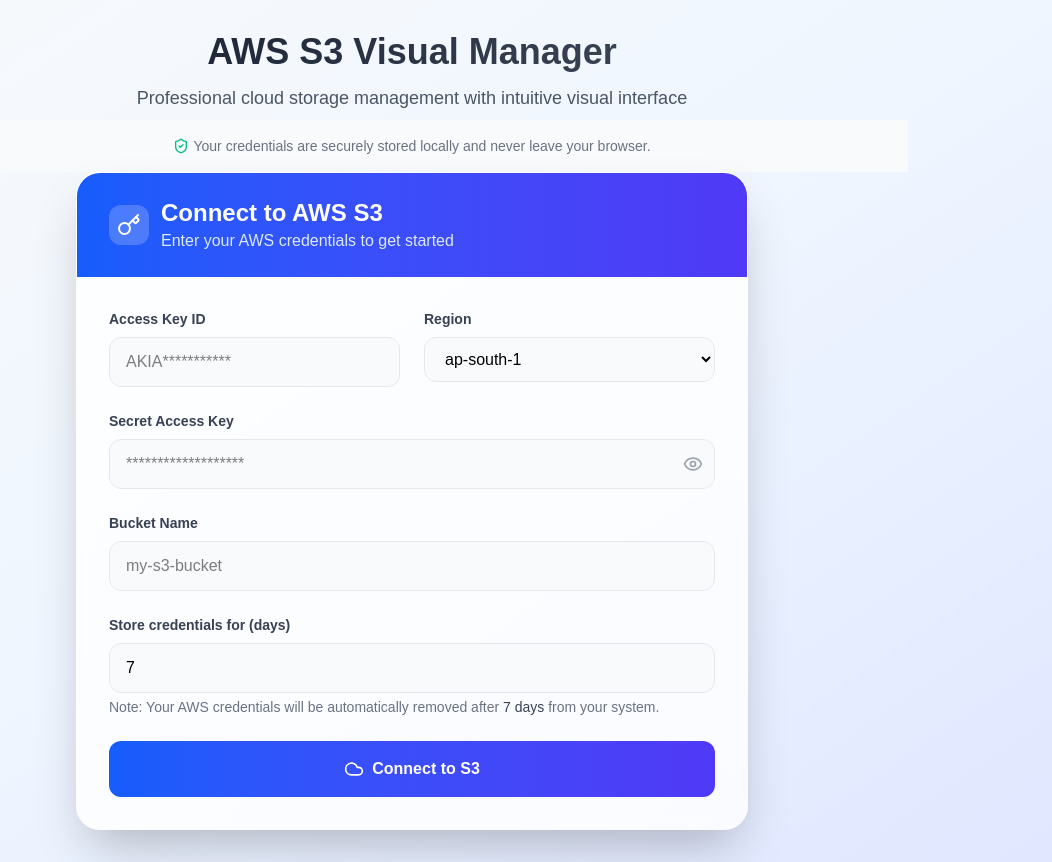
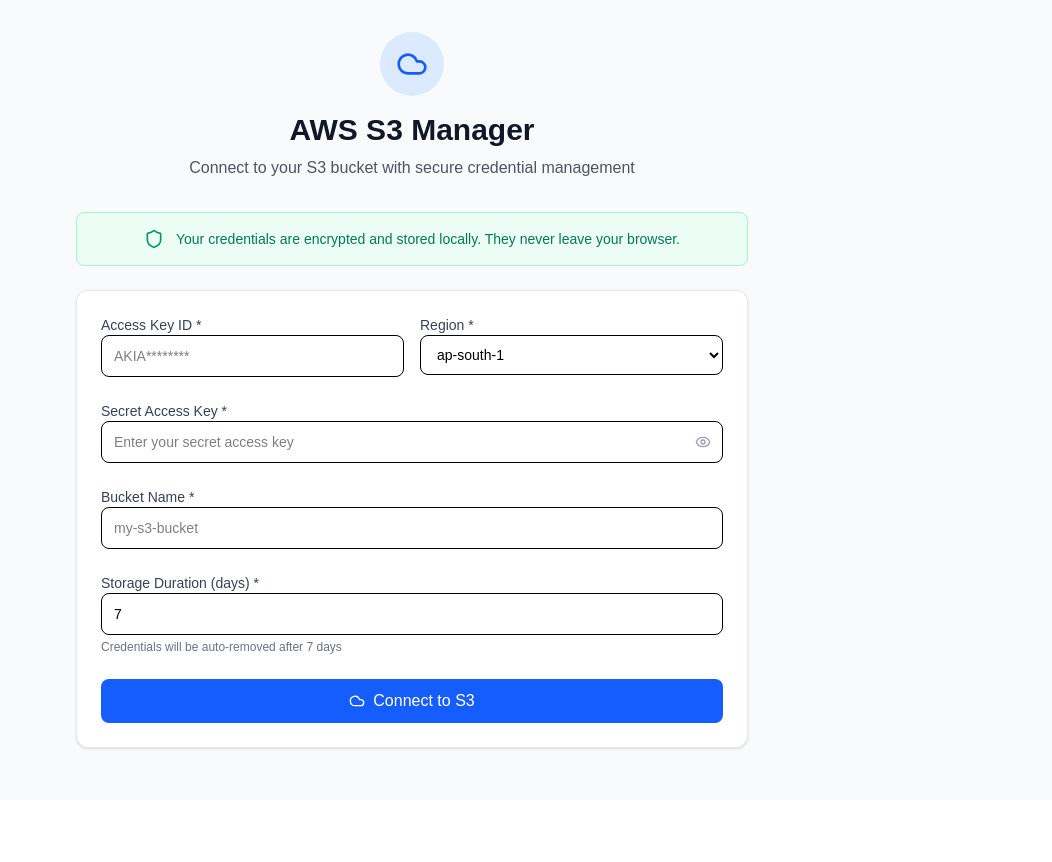
Before and after one commit to sagar-yenkure/s3visualizer, a Next.js app: page /credentials in a window 1280 px wide. Shown: the whole page, without its empty margins (228-1280 px from the left). After the commit the page ends 800 px from the top, so only its background shows below. Built offline with nearby package versions, Linux system fonts and the light colour scheme.

Commit message:
feat: enhance AWS S3 credential management with form validation and new dependencies

```diff
--- a/package.json
+++ b/package.json
@@ -13,6 +13,7 @@
     "@aws-sdk/lib-storage": "^3.850.0",
     "@aws-sdk/s3-request-presigner": "^3.850.0",
     "@eslint/js": "^9.31.0",
+    "@hookform/resolvers": "^5.2.0",
     "@tanstack/react-query": "^5.83.0",
     "@vitejs/plugin-react": "^4.7.0",
     "autoprefixer": "^10.4.21",
@@ -28,9 +29,11 @@
     "react": "19.1.0",
     "react-dom": "19.1.0",
     "react-dropzone": "^14.3.8",
+    "react-hook-form": "^7.61.1",
     "react-hot-toast": "^2.5.2",
     "typescript-eslint": "^8.38.0",
-    "vite": "^7.0.6"
+    "vite": "^7.0.6",
+    "zod": "^4.0.13"
   },
   "devDependencies": {
     "@eslint/eslintrc": "^3",
--- a/src/components/CredentialManager.tsx
+++ b/src/components/CredentialManager.tsx
@@ -1,118 +1,115 @@
 "use client";
 
 import React, { useState } from "react";
-import {
-  Eye,
-  EyeOff,
-  Key,
-  Cloud,
-  AlertCircle,
-  ShieldCheck,
-} from "lucide-react";
-import { AWSCredentials } from "../types";
+import { Eye, EyeOff, Cloud, AlertCircle, Shield, Loader2 } from "lucide-react";
+import { useForm } from "react-hook-form";
+import { zodResolver } from "@hookform/resolvers/zod";
+import { awsCredentialsSchema } from "@/zod/awsSchema";
+import { regions } from "@/constants";
 import { useTestS3Connection } from "@/features/S3Feature";
-import { regions } from "@/constants";
 
 export const CredentialManager = () => {
   const [showSecretKey, setShowSecretKey] = useState(false);
   const [error, setError] = useState<string | null>(null);
 
-  const [expireDays, setExpireDays] = useState<number>(7); // Default 7 days
-  const [credentials, setCredentials] = useState<AWSCredentials>({
+  const {
+    register,
+    handleSubmit,
+    watch,
+    formState: { errors },
+  } = useForm({
+    resolver: zodResolver(awsCredentialsSchema),
+    defaultValues: {
       accessKeyId: "",
       secretAccessKey: "",
       region: "ap-south-1",
       bucketName: "",
+      expireDays: 7,
+    },
   });
 
-  const { mutate, isPending: isConnecting } = useTestS3Connection(credentials,expireDays);
+  const credentials = watch(); // for useTestS3Connection
+  const { mutate, isPending: isConnecting } = useTestS3Connection(
+    {
+      accessKeyId: credentials.accessKeyId,
+      secretAccessKey: credentials.secretAccessKey,
+      region: credentials.region,
+      bucketName: credentials.bucketName,
+    },
+    credentials.expireDays
+  );
 
-  const handleSubmit = async (e: React.FormEvent) => {
-    if (!credentials) return;
-    e.preventDefault();
+  const onSubmit = () => {
+    setError(null);
     mutate();
   };
 
-  const handleInputChange =
-    (field: keyof AWSCredentials) =>
-    (e: React.ChangeEvent<HTMLInputElement | HTMLSelectElement>) => {
-      setCredentials((prev) => ({ ...prev, [field]: e.target.value }));
-      if (error) setError(null);
-    };
-
   return (
-    <section className="min-h-screen bg-gradient-to-br from-slate-50 via-blue-50 to-indigo-100">
-      <div className="max-w-5xl mx-auto px-4 py-8">
-        <header className="text-center mb-2">
-          <h1 className="text-4xl font-bold bg-gradient-to-r from-gray-900 to-gray-600 bg-clip-text text-transparent mb-3">
-            AWS S3 Visual Manager
+    <div className="min-h-screen bg-gray-50 py-8 px-4">
+      <div className="max-w-2xl mx-auto">
+        {/* Header */}
+        <div className="text-center mb-8">
+          <div className="inline-flex items-center justify-center w-16 h-16 bg-blue-100 rounded-full mb-4">
+            <Cloud className="w-8 h-8 text-blue-600" />
+          </div>
+          <h1 className="text-3xl font-bold text-gray-900 mb-2">
+            AWS S3 Manager
           </h1>
-          <p className="text-lg text-gray-600 max-w-2xl mx-auto">
-            Professional cloud storage management with intuitive visual
-            interface
-          </p>
-        </header>
-
-        <div className="px-6 py-4 bg-gray-50 text-center">
-          <p className="text-sm text-gray-500 flex items-center justify-center gap-1">
-            <ShieldCheck className="w-4 h-4 text-emerald-500" />
-            Your credentials are securely stored locally and never leave your
-            browser.
+          <p className="text-gray-600 max-w-lg mx-auto">
+            Connect to your S3 bucket with secure credential management
           </p>
         </div>
 
-        <div className="max-w-2xl mx-auto">
-          <div className="bg-white/80 backdrop-blur-sm rounded-3xl shadow-2xl border border-white/20 overflow-hidden">
-            <div className="bg-gradient-to-r from-blue-600 to-indigo-600 px-8 py-6">
-              <div className="flex items-center space-x-3">
-                <div className="p-2 bg-white/20 rounded-xl">
-                  <Key className="w-6 h-6 text-white" />
-                </div>
-                <div>
-                  <h2 className="text-2xl font-bold text-white">
-                    Connect to AWS S3
-                  </h2>
-                  <p className="text-blue-100">
-                    Enter your AWS credentials to get started
+        {/* Security Notice */}
+        <div className="bg-emerald-50 border border-emerald-200 rounded-lg p-4 mb-6">
+          <div className="flex items-start space-x-3 justify-center">
+            <Shield className="w-5 h-5 text-emerald-600" />
+
+            <p className="text-sm text-emerald-700">
+              Your credentials are encrypted and stored locally. They never
+              leave your browser.
             </p>
           </div>
         </div>
-            </div>
 
-            <form onSubmit={handleSubmit} className="p-8 space-y-6 text-black">
+        {/* Form */}
+        <form
+          onSubmit={handleSubmit(onSubmit)}
+          className="bg-white text-black rounded-xl shadow-sm border border-gray-200 p-6 space-y-6"
+        >
           {error && (
-                <div className="flex items-center space-x-3 p-4 bg-red-50 border border-red-200 rounded-xl">
+            <div className="flex items-center space-x-3 p-3 bg-red-50 border border-red-200 rounded-lg">
               <AlertCircle className="w-5 h-5 text-red-500 flex-shrink-0" />
-                  <p className="text-red-700">{error}</p>
+              <p className="text-sm text-red-700">{error}</p>
             </div>
           )}
 
-              <div className="grid md:grid-cols-2 gap-6">
-                <div className="space-y-2">
-                  <label className="block text-sm font-semibold text-gray-700">
-                    Access Key ID
+          <div className="grid md:grid-cols-2 gap-4">
+            <div>
+              <label className="block text-sm font-medium text-gray-700">
+                Access Key ID *
               </label>
               <input
-                    type="text"
-                    value={credentials.accessKeyId}
-                    onChange={handleInputChange("accessKeyId")}
-                    className="w-full px-4 py-3 border border-gray-200 rounded-xl focus:ring-2 focus:ring-blue-500 focus:border-transparent transition-all duration-200 bg-gray-50 focus:bg-white"
-                    placeholder="AKIA***********"
-                    required
+                {...register("accessKeyId")}
+                className="w-full px-3 py-2.5 border rounded-lg text-sm"
+                placeholder="AKIA********"
               />
+              {errors.accessKeyId && (
+                <p className="text-red-600 text-sm">
+                  {errors.accessKeyId.message}
+                </p>
+              )}
             </div>
 
-                <div className="space-y-2">
-                  <label className="block text-sm font-semibold text-gray-700">
-                    Region
+            <div>
+              <label className="block text-sm font-medium text-gray-700">
+                Region *
               </label>
               <select
-                    value={credentials.region}
-                    onChange={handleInputChange("region")}
-                    className="w-full px-4 py-3 border border-gray-200 rounded-xl focus:ring-2 focus:ring-blue-500 focus:border-transparent transition-all duration-200 bg-gray-50 focus:bg-white"
-                    required
+                {...register("region")}
+                className="w-full px-3 py-2.5 border rounded-lg text-sm"
               >
-                    {regions?.map((region) => (
+                {regions.map((region) => (
                   <option key={region} value={region}>
                     {region}
                   </option>
@@ -121,95 +118,99 @@
             </div>
           </div>
 
-              <div className="space-y-2">
-                <label className="block text-sm font-semibold text-gray-700">
-                  Secret Access Key
+          {/* Secret Key Field */}
+          <div>
+            <label className="block text-sm font-medium text-gray-700">
+              Secret Access Key *
             </label>
             <div className="relative">
               <input
+                {...register("secretAccessKey")}
                 type={showSecretKey ? "text" : "password"}
-                    value={credentials.secretAccessKey}
-                    onChange={handleInputChange("secretAccessKey")}
-                    className="w-full px-4 py-3 pr-12 border border-gray-200 rounded-xl focus:ring-2 focus:ring-blue-500 focus:border-transparent transition-all duration-200 bg-gray-50 focus:bg-white"
-                    placeholder="*******************"
-                    required
+                placeholder="Enter your secret access key"
+                className="w-full px-3 py-2.5 pr-10 border rounded-lg text-sm"
               />
               <button
                 type="button"
-                    onClick={() => setShowSecretKey(!showSecretKey)}
-                    className="absolute right-3 top-1/2 -translate-y-1/2 text-gray-400 hover:text-gray-600 transition-colors"
+                onClick={() => setShowSecretKey((prev) => !prev)}
+                className="absolute right-3 top-1/2 -translate-y-1/2 text-gray-400 hover:text-gray-600"
               >
                 {showSecretKey ? (
-                      <EyeOff className="w-5 h-5" />
+                  <EyeOff className="w-4 h-4" />
                 ) : (
-                      <Eye className="w-5 h-5" />
+                  <Eye className="w-4 h-4" />
                 )}
               </button>
             </div>
-              </div>
-
-              <div className="space-y-2">
-                <label className="block text-sm font-semibold text-gray-700">
-                  Bucket Name
-                </label>
-                <input
-                  type="text"
-                  value={credentials.bucketName}
-                  onChange={handleInputChange("bucketName")}
-                  className="w-full px-4 py-3 border border-gray-200 rounded-xl focus:ring-2 focus:ring-blue-500 focus:border-transparent transition-all duration-200 bg-gray-50 focus:bg-white"
-                  placeholder="my-s3-bucket"
-                  required
-                />
-              </div>
-              <div>
-                <div className="space-y-2">
-                  <label className="block text-sm font-semibold text-gray-700">
-                    Store credentials for (days)
-                  </label>
-                  <input
-                    type="number"
-                    min={1}
-                    max={90}
-                    value={expireDays}
-                    onChange={(e) => setExpireDays(parseInt(e.target.value))}
-                    className="w-full px-4 py-3 border border-gray-200 rounded-xl focus:ring-2 focus:ring-blue-500 focus:border-transparent transition-all duration-200 bg-gray-50 focus:bg-white"
-                    placeholder="Enter days eg. 7, 15, 30"
-                    required
-                  />
-                </div>
-                {expireDays > 0 && (
-                  <p className="text-sm text-gray-500 mt-1">
-                    Note: Your AWS credentials will be automatically removed
-                    after{" "}
-                    <span className="font-medium text-gray-700">
-                      {expireDays} day{expireDays > 1 ? "s" : ""}
-                    </span>{" "}
-                    from your system.
+            {errors.secretAccessKey && (
+              <p className="text-red-600 text-sm">
+                {errors.secretAccessKey.message}
               </p>
             )}
           </div>
 
+          {/* Bucket Name */}
+          <div>
+            <label className="block text-sm font-medium text-gray-700">
+              Bucket Name *
+            </label>
+            <input
+              {...register("bucketName")}
+              placeholder="my-s3-bucket"
+              className="w-full px-3 py-2.5 border rounded-lg text-sm"
+            />
+            {errors.bucketName && (
+              <p className="text-red-600 text-sm">
+                {errors.bucketName.message}
+              </p>
+            )}
+          </div>
+
+          {/* Expire Days */}
+          <div>
+            <label className="block text-sm font-medium text-gray-700">
+              Storage Duration (days) *
+            </label>
+            <input
+              {...register("expireDays", { valueAsNumber: true })}
+              type="number"
+              className="w-full px-3 py-2.5 border rounded-lg text-sm"
+              placeholder="7"
+            />
+            {errors.expireDays && (
+              <p className="text-red-600 text-sm">
+                {errors.expireDays.message}
+              </p>
+            )}
+            {credentials.expireDays > 0 && (
+              <p className="text-xs text-gray-500 mt-1">
+                Credentials will be auto-removed after {credentials.expireDays}{" "}
+                day
+                {credentials.expireDays !== 1 ? "s" : ""}
+              </p>
+            )}
+          </div>
+
+          {/* Submit Button */}
           <button
             type="submit"
             disabled={isConnecting}
-                className="w-full bg-gradient-to-r from-blue-600 to-indigo-600 text-white py-4 px-6 rounded-xl font-semibold hover:from-blue-700 hover:to-indigo-700 focus:ring-2 focus:ring-blue-500 focus:ring-offset-2 transition-all duration-200 disabled:opacity-50 disabled:cursor-not-allowed flex items-center justify-center space-x-2"
+            className="w-full bg-blue-600 hover:cursor-pointer hover:bg-blue-700 disabled:bg-blue-300 text-white py-2.5 px-4 rounded-lg font-medium flex items-center justify-center gap-2"
           >
             {isConnecting ? (
               <>
-                    <div className="w-5 h-5 border-2 border-white/30 border-t-white rounded-full animate-spin" />
-                    <span>Connecting...</span>
+                <Loader2 className="w-4 h-4 animate-spin" />
+                Connecting...
               </>
             ) : (
               <>
-                    <Cloud className="w-5 h-5" />
-                    <span>Connect to S3</span>
+                <Cloud className="w-4 h-4" />
+                Connect to S3
               </>
             )}
           </button>
         </form>
       </div>
     </div>
-      </div>
-    </section>
   );
 };
--- a/src/services/S3Service.ts
+++ b/src/services/S3Service.ts
@@ -22,7 +22,7 @@
     await s3Client.send(command);
   } catch (error) {
     console.error("Error testing S3 connection:", error);
-    throw new Error("Failed to connect to S3 bucket");
+    throw error;
   }
 }
 
--- /dev/null
+++ b/src/zod/awsSchema.ts
@@ -0,0 +1,34 @@
+import { z } from "zod";
+
+export const awsCredentialsSchema = z.object({
+  accessKeyId: z
+    .string({
+      error: "Access Key ID is required",
+    })
+    .min(10, "Access Key ID must be at least 10 characters"),
+
+  secretAccessKey: z
+    .string({
+      error: "Secret Access Key is required",
+    })
+    .min(10, "Secret Access Key must be at least 10 characters"),
+
+  bucketName: z
+    .string({
+      error: "Bucket name is required",
+    })
+    .min(3, "Bucket name must be at least 3 characters"),
+
+  region: z.string({
+    error: "Region is required",
+  }),
+
+  expireDays: z
+    .number({
+      error: "Expire days must be a number",
+    })
+    .min(1, "Expire days must be at least 1")
+    .max(60, "Expire days must be less than or equal to 60"),
+});
+
+export type AwsCredentialsSchema = z.infer<typeof awsCredentialsSchema>;
```
Also changed, not shown: src/components/FileExplorer.tsx (+3 -10 lines), src/components/SetupGuide.tsx (+5 -9 lines), src/features/S3Feature.ts (+6 -3 lines), src/lib/awsCredentials.ts (+10 -4 lines), 1 other file (tests, documents, lock files or other folders). Lines whose indentation alone changed are shown as unchanged.
